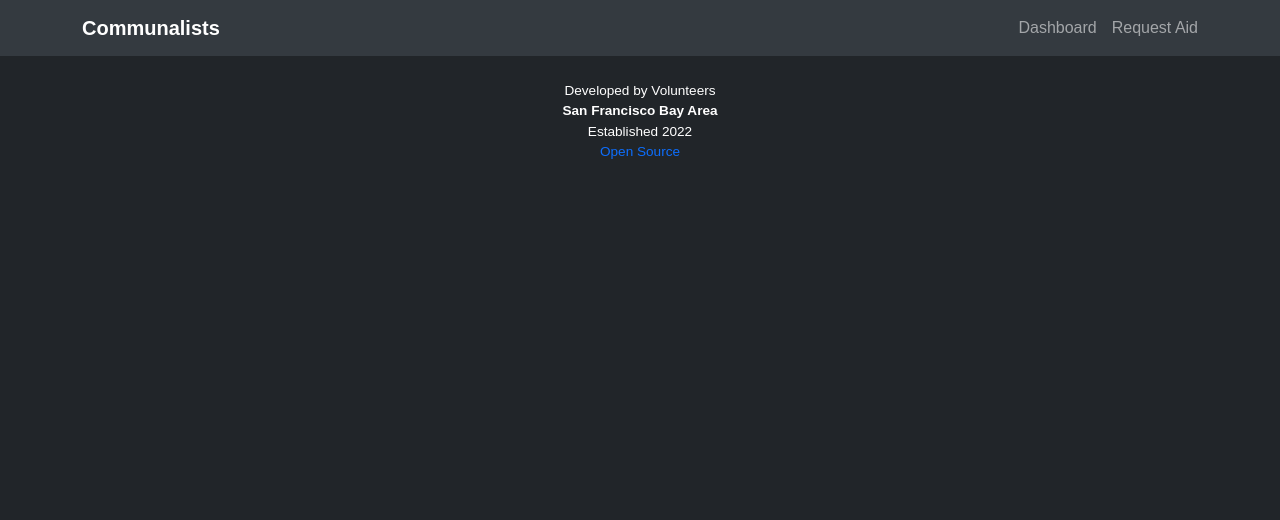
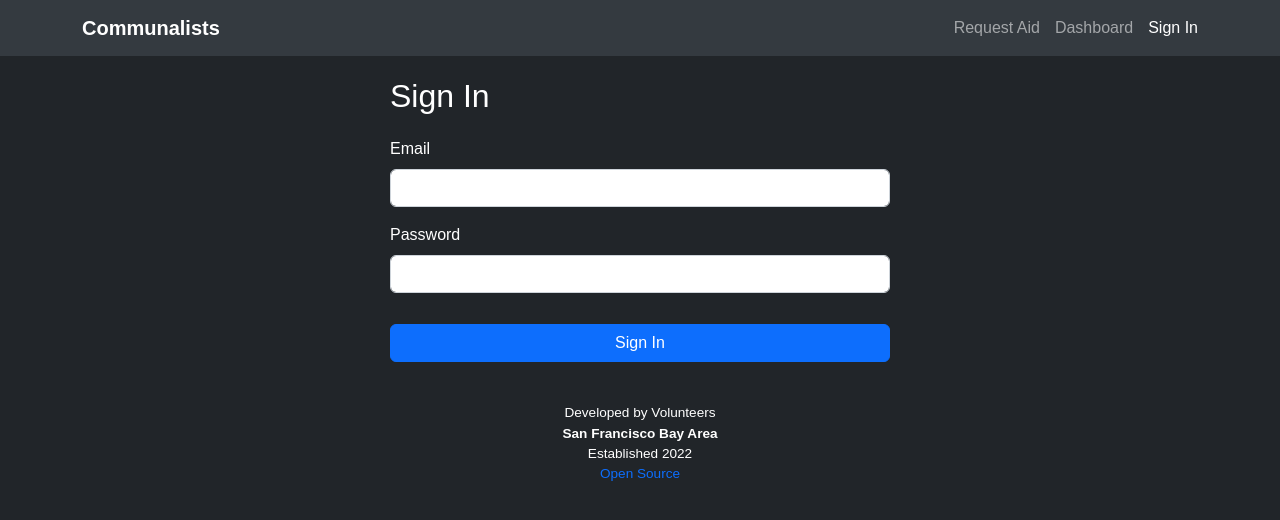
Before and after one commit to jadeallencook/communalists, a React app: page /#/sign-in in a window 1280 px wide. Shown: the top 520 px of the page. Built offline with nearby package versions, Linux system fonts and the light colour scheme.

Commit message:
feat: created sign in page

```diff
--- a/src/api/auth-sign-in.ts
+++ b/src/api/auth-sign-in.ts
@@ -2,13 +2,16 @@ import { getAuth, signInWithEmailAndPassword } from 'firebase/auth';
 import app from './init-app';
 
 const auth = getAuth(app);
-const authSignIn = (email: string, password: string) =>
-	signInWithEmailAndPassword(auth, email, password)
-		.then(({ user }) => {
-			console.log({ user });
+const authSignIn = async (email: string, password: string) => {
+	let data;
+	await signInWithEmailAndPassword(auth, email, password)
+		.then((response) => {
+			data = response;
 		})
-		.catch(({ code, message }) => {
-			console.log({ code, message });
+		.catch((response) => {
+			data = response;
 		});
+	return data;
+};
 
 export default authSignIn;
--- a/src/components/Navigation/index.tsx
+++ b/src/components/Navigation/index.tsx
@@ -4,8 +4,9 @@ import style from './style';
 import { Link, useLocation } from 'react-router-dom';
 
 const routerLinks = [
+	{ title: 'Request Aid', route: '/request-aid' },
 	{ title: 'Dashboard', route: '/dashboard' },
-	{ title: 'Request Aid', route: '/request-aid' },
+	{ title: 'Sign In', route: '/sign-in' },
 ];
 
 const Navigation: StyledComponent = styled(({ className }) => {
--- /dev/null
+++ b/src/forms/SignInForm/index.tsx
@@ -0,0 +1,65 @@
+import authSignIn from '@api/auth-sign-in';
+import { useFormik } from 'formik';
+import { Alert, Button, Container, Form } from 'react-bootstrap';
+import styled, { StyledComponent } from 'styled-components';
+import style from './style';
+import LoadingImage from '@assets/loading.gif';
+import { useState } from 'react';
+
+const SignInForm: StyledComponent = styled(({ className }) => {
+	const [error, setError] = useState<string>('');
+	const {
+		handleChange,
+		handleSubmit,
+		isSubmitting,
+		values: { email, password },
+	} = useFormik<{ email: string; password: string }>({
+		initialValues: {
+			email: '',
+			password: '',
+		},
+		onSubmit: async ({ email, password }) => {
+			const response = await authSignIn(email, password);
+			if (response.name === 'FirebaseError') {
+				setError(response.code);
+			}
+		},
+	});
+	return isSubmitting ? (
+		<Container className={className}>
+			<img src={LoadingImage} />
+		</Container>
+	) : (
+		<Form onSubmit={handleSubmit} className={className}>
+			<h1>Sign In</h1>
+			<Form.Group className="mb-3">
+				<Form.Label>Email</Form.Label>
+				<Form.Control
+					id="email"
+					name="email"
+					type="email"
+					onChange={handleChange}
+					value={email}
+					required
+				/>
+			</Form.Group>
+			<Form.Group className="mb-3">
+				<Form.Label>Password</Form.Label>
+				<Form.Control
+					id="password"
+					name="password"
+					type="password"
+					onChange={handleChange}
+					value={password}
+					required
+				/>
+			</Form.Group>
+			<Form.Group className="mb-3">
+				{error && <Alert variant="danger">{error}</Alert>}
+				<Button type="submit">Sign In</Button>
+			</Form.Group>
+		</Form>
+	);
+})(style);
+
+export default SignInForm;
--- /dev/null
+++ b/src/forms/SignInForm/style.ts
@@ -0,0 +1,15 @@
+const style = () => ({
+	maxWidth: '500px',
+	margin: '0 auto',
+	button: {
+		marginTop: '15px',
+		width: '100%',
+	},
+	img: {
+		width: '50px',
+		margin: '100px auto',
+		display: 'block',
+	},
+});
+
+export default style;
--- /dev/null
+++ b/src/pages/SignIn.tsx
@@ -0,0 +1,12 @@
+import SignInForm from '@forms/SignInForm';
+import { Container } from 'react-bootstrap';
+
+const SignIn = () => {
+	return (
+		<Container>
+			<SignInForm />
+		</Container>
+	);
+};
+
+export default SignIn;
--- a/src/routes.tsx
+++ b/src/routes.tsx
@@ -2,6 +2,7 @@ import { ReactNode } from 'react';
 
 import RequestAid from '@pages/RequestAid';
 import Dashboard from '@pages/Dashboard';
+import SignIn from '@pages/SignIn';
 
 interface Route {
 	path: string;
@@ -21,6 +22,10 @@ const routes: Route[] = [
 		path: '/dashboard',
 		element: <Dashboard />,
 	},
+	{
+		path: '/sign-in',
+		element: <SignIn />,
+	},
 ];
 
 export default routes;
```
